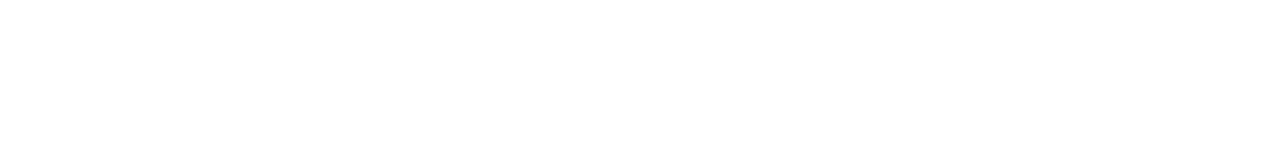
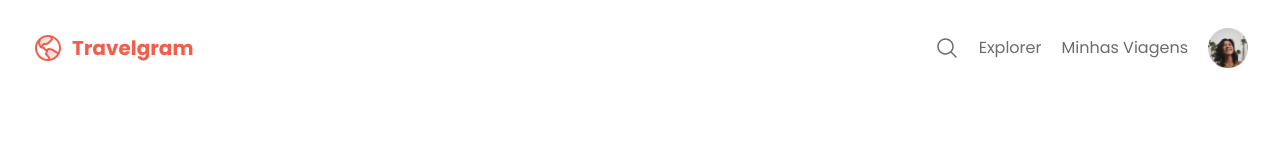
Before and after one commit to CoronelBark/Projeto-Rockeatseat---Travelgram, a plain HTML site: page index.html in a window 1280 px wide. Drawn offline with Linux system fonts and the light colour scheme.

Commit message:
Navigation

```diff
--- a/index.html
+++ b/index.html
@@ -10,6 +10,26 @@
   <title>Travelgram</title>
 </head>
 <body>
+  <nav>
+    <a href="#" id="logo">
+      <img src="assets/Logo.svg" alt="Travelgram">
+    </a>
+    <ul id="primary-menu">
+      <li>
+        <a href="#">
+          <img src="assets/MagnifyingGlass.svg" alt="Ícone de Lupa - Search">
+        </a>
+      </li>
+      <li><a href="#">Explorer</a></li>
+      <li><a href="#">Minhas Viagens</a></li>
+      <li><a href="#">
+        <img src="assets/Profile pic.png" alt="Image Profile">
+      </a>
+      </li>
+    </ul>
+  </nav>
+  <header>
 
+  </header>
 </body>
 </html>
--- a/styles/global.css
+++ b/styles/global.css
@@ -25,3 +25,13 @@ body {
   color: var(--text-color-secondary);
   background-color: var(--background-color);
 }
+
+a {
+  text-decoration: none;
+  color: inherit;
+}
+
+a:hover {
+  color: var(--brand-color);
+  text-decoration: underline;
+}
--- a/styles/index.css
+++ b/styles/index.css
@@ -1 +1,2 @@
 @import url(global.css);
+@import url(nav.css);
--- /dev/null
+++ b/styles/nav.css
@@ -0,0 +1,23 @@
+nav {
+  display: flex;
+  justify-content: space-between;
+  align-items: center;
+
+  line-height: 0;
+  padding-block: 20px;
+  margin: 0 32px;
+}
+
+nav ul {
+  list-style: none;
+  display: flex;
+  align-items: center;
+  gap: 20px;
+
+  padding-block: 8px;
+}
+
+nav ul li:last-child img {
+  width: 40px;
+  height: 40px;
+}
```
Also changed, not shown: assets/Profile pic.png (added).
